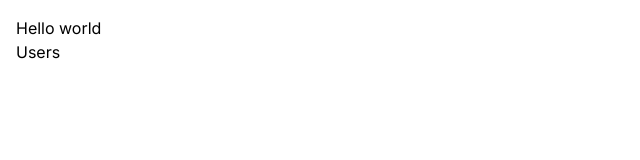
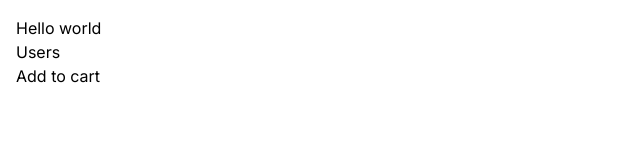
Before and after one commit to SalehAhmed19/next-app, a Next.js app: page / in a window 1280 px wide. Shown: the top 160 px of the page, without its empty margins (0-640 px from the left). Built offline with nearby package versions, Linux system fonts and the light colour scheme.

Commit message:
use client method

```diff
--- /dev/null
+++ b/app/components/AddToCart.tsx
@@ -0,0 +1,18 @@
+"use client";
+import React from "react";
+
+const AddToCart = () => {
+  return (
+    <div>
+      <button
+        onClick={() =>
+          console.log({ from: "Client component in server component" })
+        }
+      >
+        Add to cart
+      </button>
+    </div>
+  );
+};
+
+export default AddToCart;
--- /dev/null
+++ b/app/components/ProductCard.tsx
@@ -0,0 +1,12 @@
+import React from 'react'
+import AddToCart from './AddToCart'
+
+const ProductCard = () => {
+  return (
+      <div>
+          <AddToCart/>
+      </div>
+  )
+}
+
+export default ProductCard
--- a/app/page.tsx
+++ b/app/page.tsx
@@ -1,10 +1,12 @@
-import Image from 'next/image'
+import Link from 'next/link'
+import ProductCard from './components/ProductCard'
 
 export default function Home() {
   return (
     <main>
       <h1>Hello world</h1>
-      <a href="/users">Users</a>
+      <Link href="/users">Users</Link>
+      <ProductCard/>
     </main>
   )
 }
```
